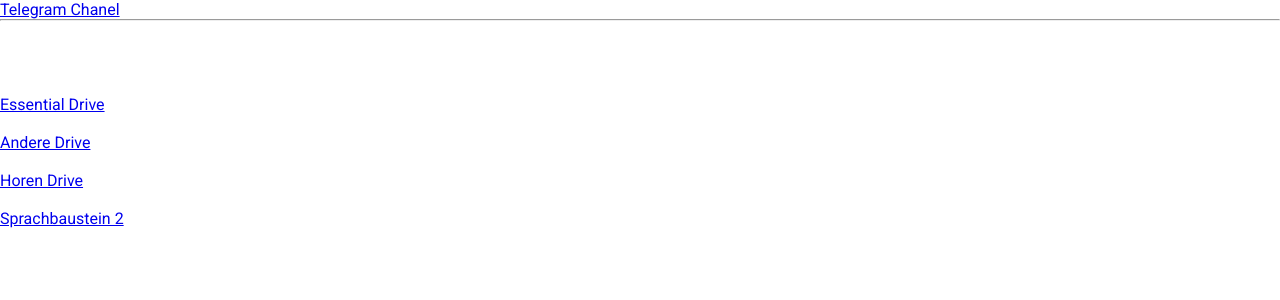
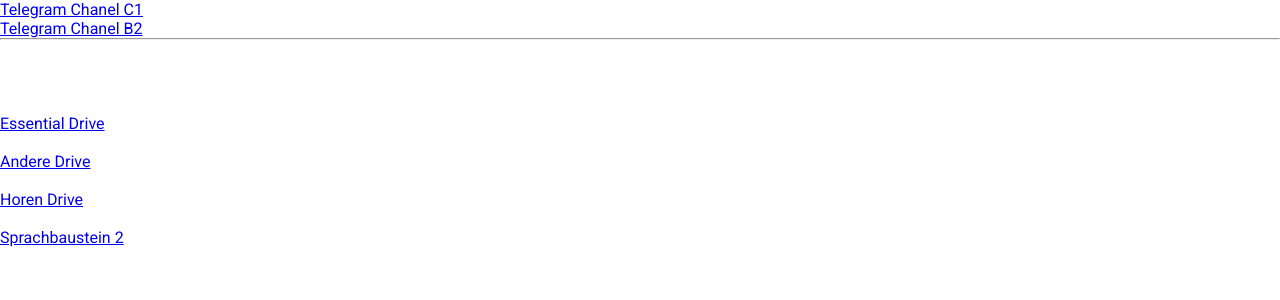
Before and after one commit to akramthedev/die-deutsch-traum, a React (Create React App) app: page /Dokument-Telc in a window 1280 px wide. Shown: the top 300 px of the page. Built offline with nearby package versions, Linux system fonts and the light colour scheme.

Commit message:
Update DokumentTelc.jsx

```diff
--- a/src/DokumentTelc.jsx
+++ b/src/DokumentTelc.jsx
@@ -9,8 +9,15 @@ const Dokument = () => {
 
 
       <a href="https://web.telegram.org/a/#-1002126087316">
-        Telegram Chanel
+        Telegram Chanel C1
       </a>
+  <br />
+
+      <a href="https://web.telegram.org/a/#-1001846916737">
+        Telegram Chanel B2
+      </a>
+
+
 
       <br />
 
```
